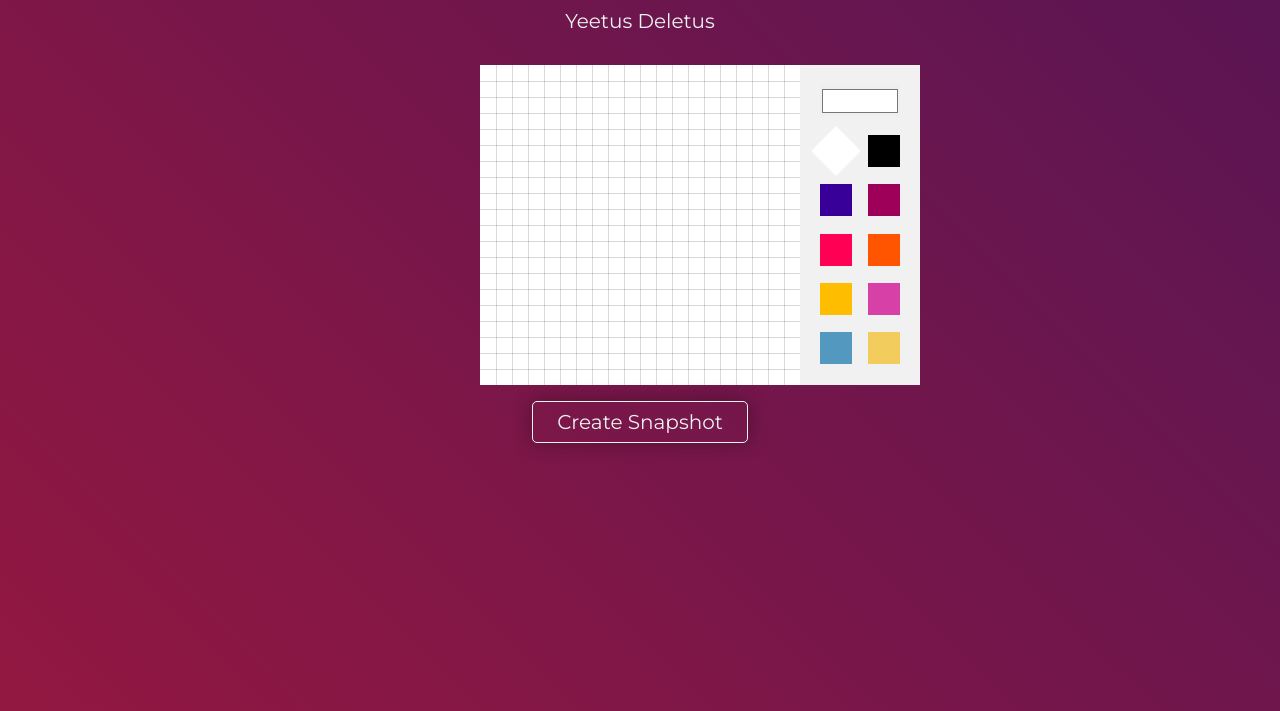
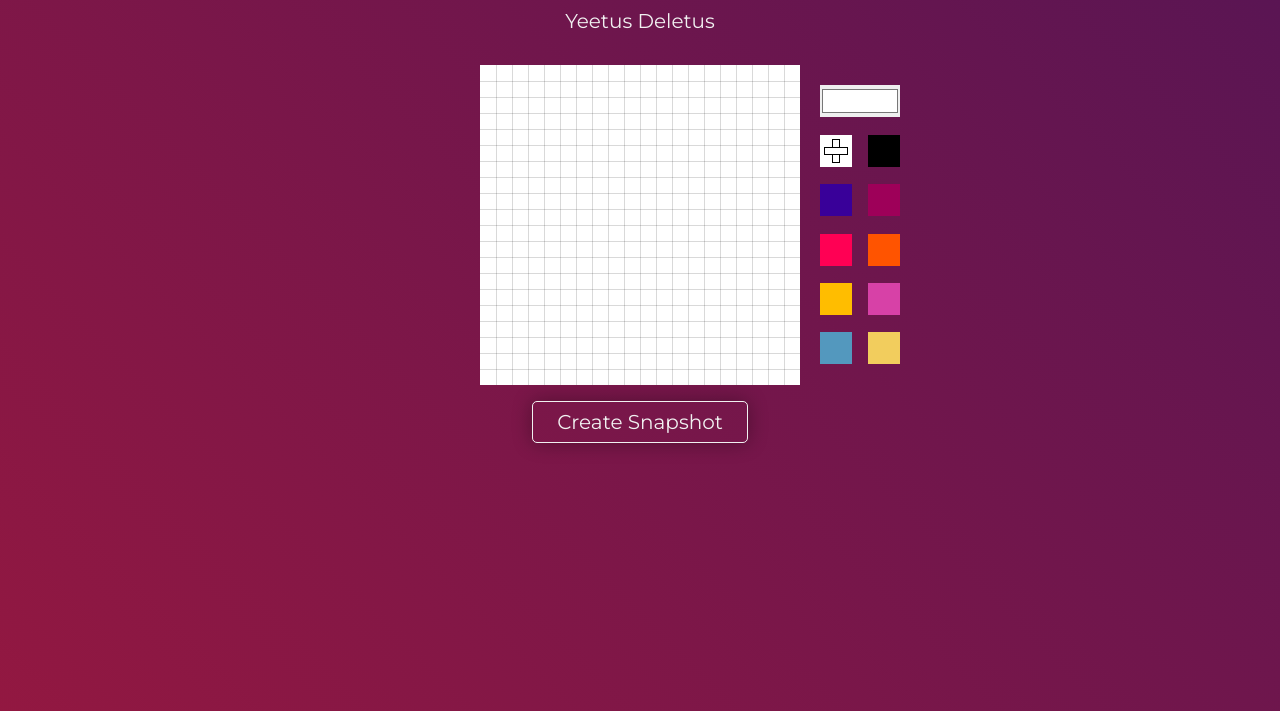
Before and after one commit to Notendoos/DNRP--FRONT-, a plain HTML site: page index.html in a window 1280 px wide. Both pictures are taken after a click on the radio button 836 px from the left and 240 px from the top of the page. Shown: the part 89-800 px from the top of the page. Drawn offline with Linux system fonts and the light colour scheme.

Commit message:
Current swatch selector added

```diff
--- a/src/css/master.css
+++ b/src/css/master.css
@@ -104,11 +104,11 @@ button:active{
     top: 0;
     grid-gap: 1rem;
     padding: 1.25rem;
-    background: var(--mainWhite);
     height: 20rem;
 }
 
-.pallette .swatch{
+.pallette .swatch,
+.pallette .selected{
     margin: 0 auto;
     -moz-appearance: none;
     -webkit-appearance: none;
@@ -118,8 +118,44 @@ button:active{
     transition: .3s ease all;
 }
 
-.pallette .swatch:checked{
-    transform: scale(1.1) rotate(45deg);
+.pallette .selected{
+    position: absolute;
+    opacity: 0;
+    z-index: 99;
+}
+
+.pallette .selected:after,
+.pallette .selected:before{
+    content: "";
+    display: block;
+    height: 1.5rem;
+    width: .5rem;
+    position: absolute;
+    top: calc(50% - .75rem);
+    left: calc(50% - .25rem);
+    transition: .3s ease all;
+    border: 1px solid black;
+    background: white;
+}
+
+.pallette .selected:after{
+    transform: rotate(45deg)
+}
+
+.pallette .selected:before{
+    transform: rotate(-45deg)
+}
+
+.pallette .selected.turn:after{
+    transform: rotate(90deg)
+}
+
+.pallette .selected.turn:before{
+    transform: rotate(0deg)
+}
+
+.pallette .selected.active{
+    opacity: 1;
 }
 
 .overlay{
@@ -152,6 +188,10 @@ input[type="color"]{
     width: 100%;
     height: 2rem;
     grid-area: 1/1/3/3;
+    -moz-appearance: none;
+    -webkit-appearance: none;
+    appearance: none;
+    border: none;
 }
 
 /*
--- a/src/js/modules/render.js
+++ b/src/js/modules/render.js
@@ -7,11 +7,15 @@ const
         const
             palletteCont = document.createElement("div"),
             appCont = document.querySelector("#app"),
-            curColor = document.createElement("input")
+            curColor = document.createElement("input"),
+            aSwatch = document.createElement("div")
 
-            curColor.type = "color"
+        curColor.type = "color"
 
-            palletteCont.appendChild(curColor)
+        aSwatch.classList.add("selected")
+
+        palletteCont.appendChild(aSwatch)
+        palletteCont.appendChild(curColor)
 
         colors.forEach(el => {
             const
@@ -28,6 +32,11 @@ const
                 const
                     input = document.querySelector("input[type=color]")
                 input.value = swatch.getAttribute("data-color")
+
+                aSwatch.style.setProperty("top",`${e.target.offsetTop}px`)
+                aSwatch.style.setProperty("left",`${e.target.offsetLeft}px`)
+                aSwatch.classList.add("active")
+                aSwatch.classList.toggle("turn")
             })
 
             palletteCont.appendChild(swatch)
```
